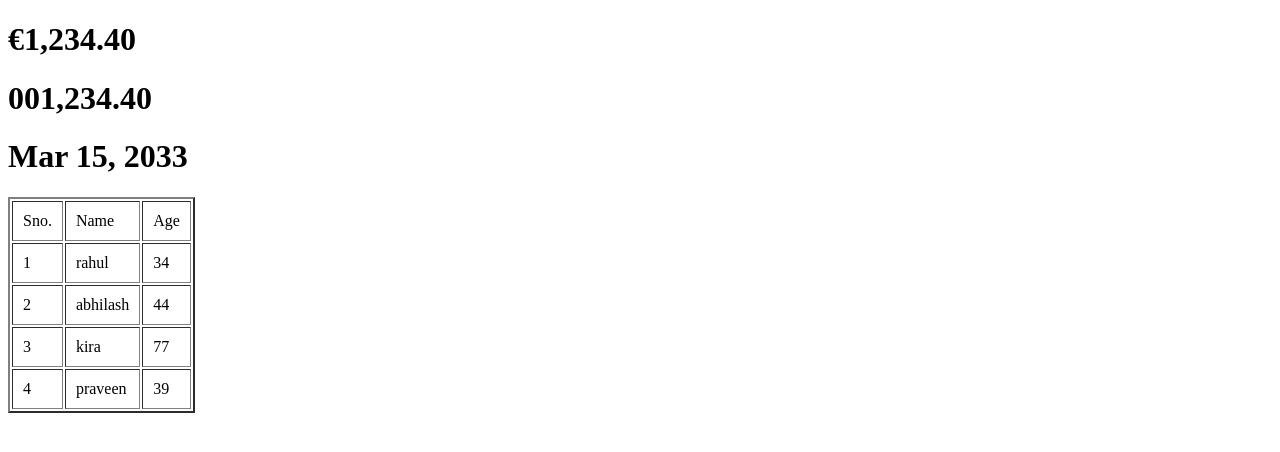
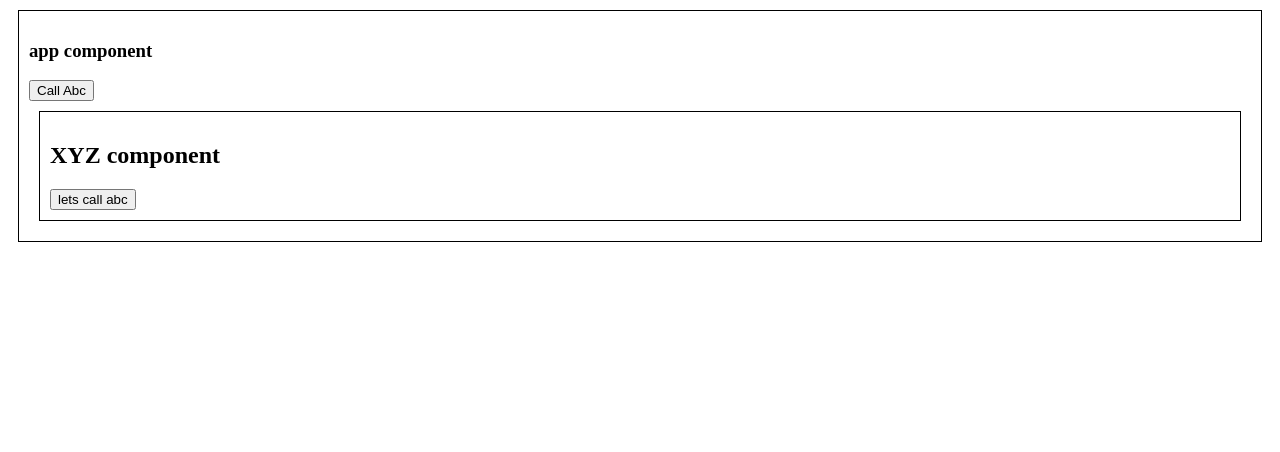
Before and after one commit to edupoly/ang15, an Angular app: page / in a window 1280 px wide. Shown: the top 452 px of the page. Built offline with nearby package versions, Linux system fonts and the light colour scheme.

Commit message:
output and eventemitter

```diff
--- a/src/app/app.component.html
+++ b/src/app/app.component.html
@@ -1,17 +1,5 @@
-<h1>{{mysal|currency:'EUR'}}</h1>
-<H1>{{mysal|number:'6.2-4'}}</H1>
-<h1>{{today|date}}</h1>
-<table border="2" cellpadding="10">
-    <thead>
-        <td>Sno.</td>
-        <td (click)="sortbyname()">Name</td>
-        <td (click)="sortbyage()">Age</td>
-    </thead>
-    <tbody>
-        <tr *ngFor="let student of students;let i=index">
-            <td>{{i+1}}</td>
-            <td>{{student.firstname}}</td>
-            <td>{{student.age}}</td>
-        </tr>
-    </tbody>
-</table>
+<div class="mybox">
+    <h3>app component</h3>
+    <button (click)="abc()">Call Abc</button>
+    <app-xyz (cevent)="abc()"></app-xyz>
+</div>
--- a/src/app/app.component.ts
+++ b/src/app/app.component.ts
@@ -6,34 +6,7 @@ import { Component } from '@angular/core';
   styleUrls:['./app.component.css']
 })
 export class AppComponent {
-  mysal=1234.4;
-  today='3/15/2033'
-  students=[
-    {
-      firstname:'rahul',
-      age:34
-    },
-    {
-      firstname:'abhilash',
-      age:44
-    },
-    {
-      firstname:'kira',
-      age:77
-    },
-    {
-      firstname:'praveen',
-      age:39
-    },
-  ]
-  sortbyname(){
-    this.students.sort((a,b)=>{
-      return a.firstname>b.firstname?1:-1
-    })
-  }
-  sortbyage(){
-    this.students.sort((a,b)=>{
-      return a.age>b.age?1:-1
-    })
+  abc(){
+    alert("abc called")
   }
 }
--- a/src/app/app.module.ts
+++ b/src/app/app.module.ts
@@ -4,10 +4,12 @@ import { BrowserModule } from '@angular/platform-browser';
 
 import { AppRoutingModule } from './app-routing.module';
 import { AppComponent } from './app.component';
+import { XYZComponent } from './xyz/xyz.component';
 
 @NgModule({
   declarations: [
-    AppComponent
+    AppComponent,
+    XYZComponent
   ],
   imports: [
     FormsModule,
--- /dev/null
+++ b/src/app/xyz/xyz.component.html
@@ -0,0 +1,4 @@
+<div class="mybox">
+    <h2>XYZ component</h2>
+    <button (click)="foo()">lets call abc</button>
+</div>
--- /dev/null
+++ b/src/app/xyz/xyz.component.ts
@@ -0,0 +1,21 @@
+import { Component, OnInit,EventEmitter,Output, Input } from '@angular/core';
+
+@Component({
+  selector: 'app-xyz',
+  templateUrl: './xyz.component.html',
+  styleUrls: ['./xyz.component.css']
+})
+export class XYZComponent implements OnInit {
+
+  constructor() { }
+
+  ngOnInit(): void {
+  }
+
+  @Output() cevent = new EventEmitter();
+
+  foo(){
+    this.cevent.emit();
+  }
+
+}
--- a/src/styles.css
+++ b/src/styles.css
@@ -1 +1,6 @@
 /* You can add global styles to this file, and also import other style files */
+.mybox{
+    border:1px solid;
+    padding:10px;
+    margin:10px;
+}
```
Also changed, not shown: src/app/xyz/xyz.component.css (added), 1 other file (tests, documents, lock files or other folders).
